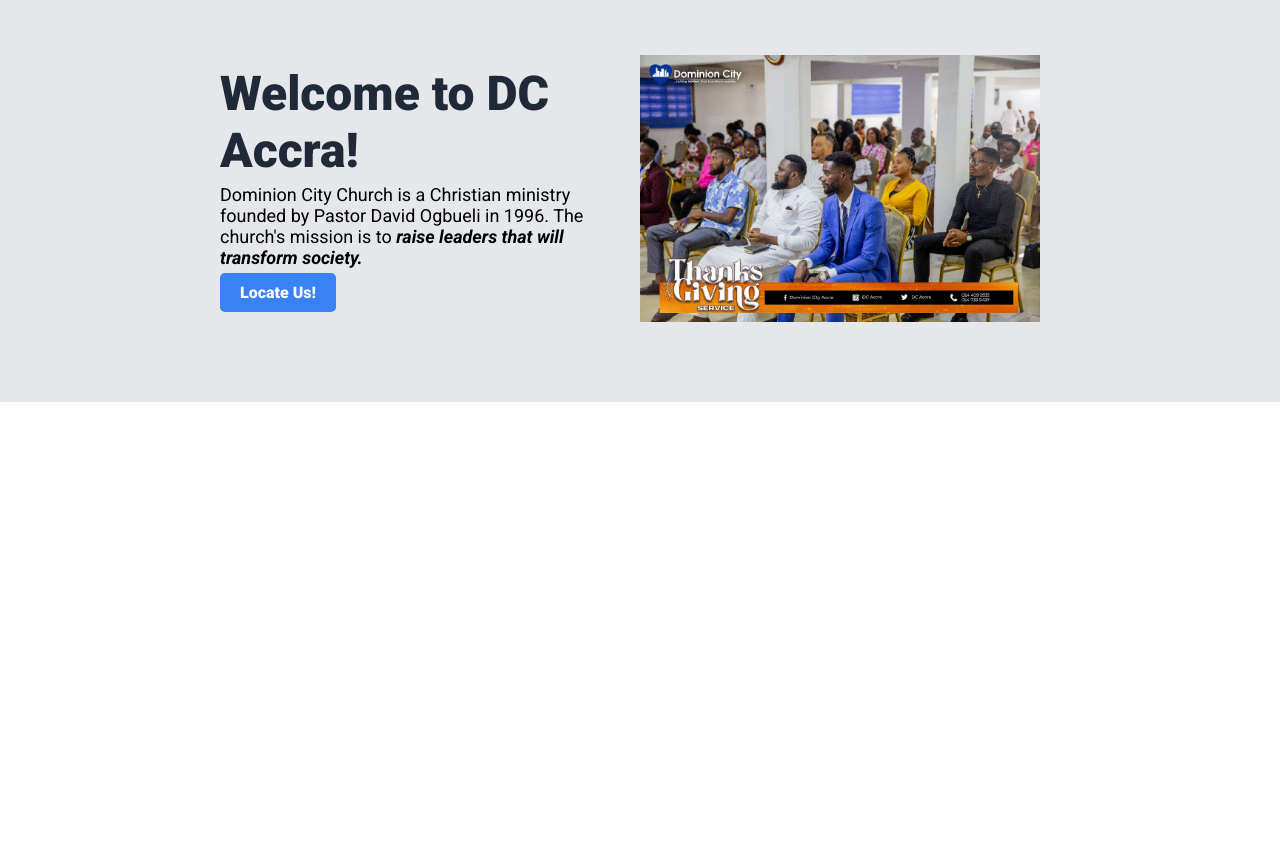
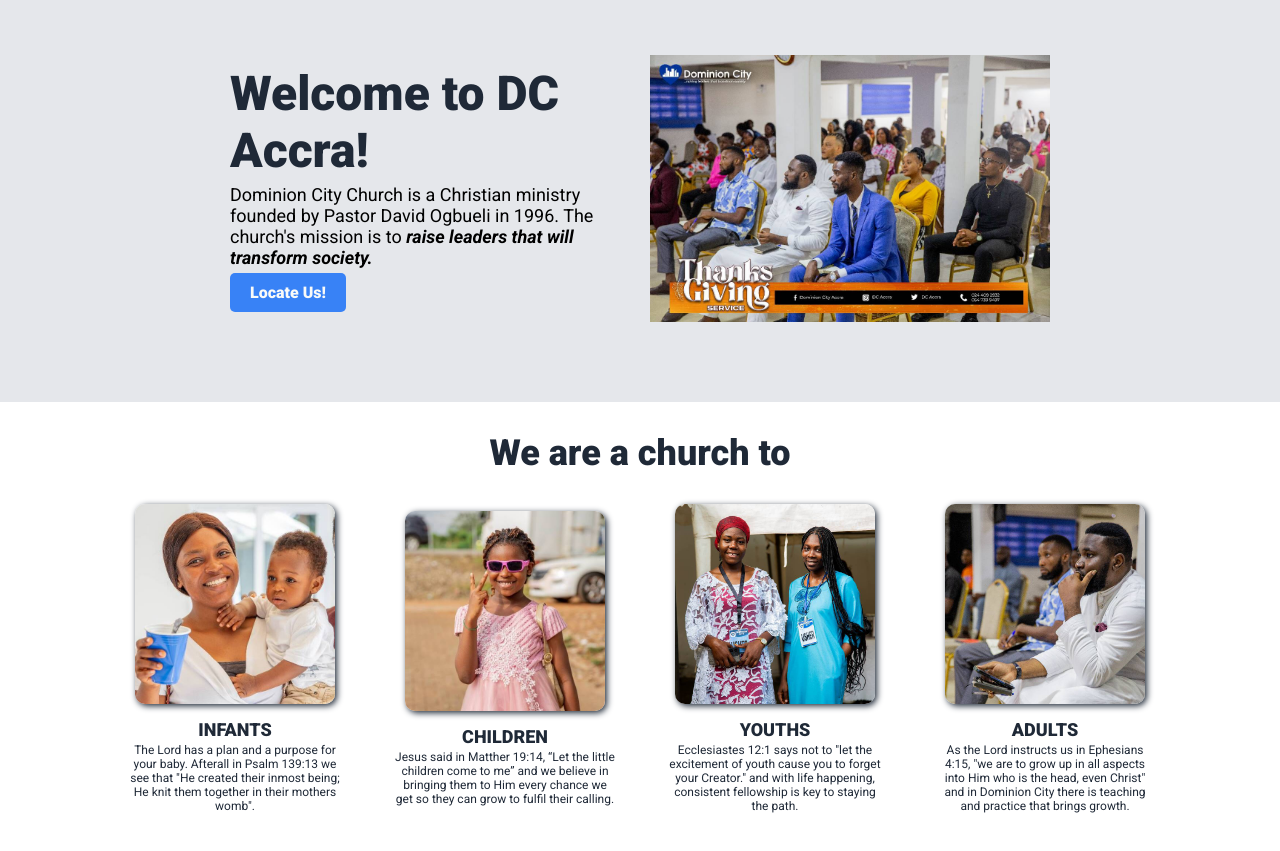
Before and after one commit to daddydeus/top-landing-page, a plain HTML site: page index.html in a window 1280 px wide. Shown: the part 125-976 px from the top of the page. Before the commit the page ends 800 px from the top, so only its background shows below. Drawn offline with Linux system fonts and the light colour scheme.

Commit message:
Write code for information section
Create the code for the 4 info sections that describe the 4 groups of people the church attends to

```diff
--- a/index.html
+++ b/index.html
@@ -47,7 +47,39 @@
             <div class="hero-image">
                 <img id="church" src="./imgs/church/church.jpg" alt="Picture of the church auditorium during service with the congregation in view" width="1080px" height="720px">
             </div>
-            <div class="church"></div>
+        </div>
+        <div class="members-content">
+            <div class="info">We are a church to</div>
+            <div class="members-section">
+                <div class="infants">
+                    <img src="./imgs/members/babies.jpg" alt="Image of a mother holding her infant during service at the childrens church" width="550px" height="550px">
+                    <div class="description">
+                        <div class="headings">INFANTS</div>
+                        <div class="sub-text">The Lord has a plan and a purpose for your baby. Afterall in Psalm 139:13 we see that "He created their inmost being; He knit them together in their mothers womb".</div>
+                    </div>
+                </div>
+                <div class="children">
+                    <img src="./imgs/members/children.jpg" alt="Image of a child entering the church premises and holding up a peace sign" width="550px" height="550px">
+                    <div class="description">
+                        <div class="headings">CHILDREN</div>
+                        <div class="sub-text">Jesus said in Matther 19:14, “Let the little children come to me” and we believe in bringing them to Him every chance we get so they can grow to fulfil their calling.</div>
+                    </div>
+                </div>
+                <div class="youths">
+                    <img src="./imgs/members/youths.jpg" alt="Image of two youths in the ushering department welcoming members to church with big smiles" width="720px" height="720px">
+                    <div class="description">
+                        <div class="headings">YOUTHS</div>
+                        <div class="sub-text">Ecclesiastes 12:1 says not to "let the excitement of youth cause you to forget your Creator." and with life happening, consistent fellowship is key to staying the path.</div>
+                    </div>
+                </div>
+                <div class="adults">
+                    <img src="./imgs/members/adults.jpg" alt="Image of two adults focusimg on the sermon during service" width="720px" height="720px">
+                    <div class="description">
+                        <div class="headings">ADULTS</div>
+                        <div class="sub-text">As the Lord instructs us in Ephesians 4:15, "we are to grow up in all aspects into Him who is the head, even Christ" and in Dominion City there is teaching and practice that brings growth.</div>
+                    </div>
+                </div>
+            </div>
         </div>
     </body>
 </html>
--- a/style/styles.css
+++ b/style/styles.css
@@ -103,3 +103,77 @@ img.icons {
     height: auto;
     flex: 0 1 auto;
 }
+
+.members-content {
+    display: flex;
+    flex-direction: column;
+    justify-content: center;
+    align-items: center;
+    height: 100%;
+    flex: 1 1 auto;
+    gap: 30px;
+    padding: 30px 0px 60px;
+    /* margin-bottom: 30px; */
+}
+
+.members-content .info {
+    font-size: 36px;
+    font-weight: 900;
+    color: #1f2937;
+    font-family: Roboto, serif;
+}
+
+.members-section {
+    display: flex;
+    flex-flow: row wrap;
+    justify-content: center;
+    align-items: center;
+    gap: 50px;
+    height: 100%;
+}
+
+.infants,
+.children,
+.youths,
+.adults {
+    display: flex;
+    flex-direction: column;
+    justify-content: center;
+    align-items: center;
+    gap: 15px;
+    width: 220px;
+    max-width: 100%;
+}
+
+.infants img,
+.children img,
+.youths img,
+.adults img {
+    display: flex;
+    width: 200px;
+    height: auto;
+    flex: 0 1 auto;
+    /* border: 2px outset #3882f6; */
+    border-radius: 10px;
+    box-shadow: 2px 2px 6px #1f2937;
+}
+
+.description {
+    display: flex;
+    flex-direction: column;
+    justify-content: flex-start;
+    align-items: stretch;
+    color: #1f2937;
+    font-family: Roboto, serif;
+    text-align: center;
+    gap: 3px;
+}
+
+.headings {
+    font-size: 18px;
+    font-weight: 900;
+}
+
+.sub-text {
+    font-size: 12px;
+}
```
